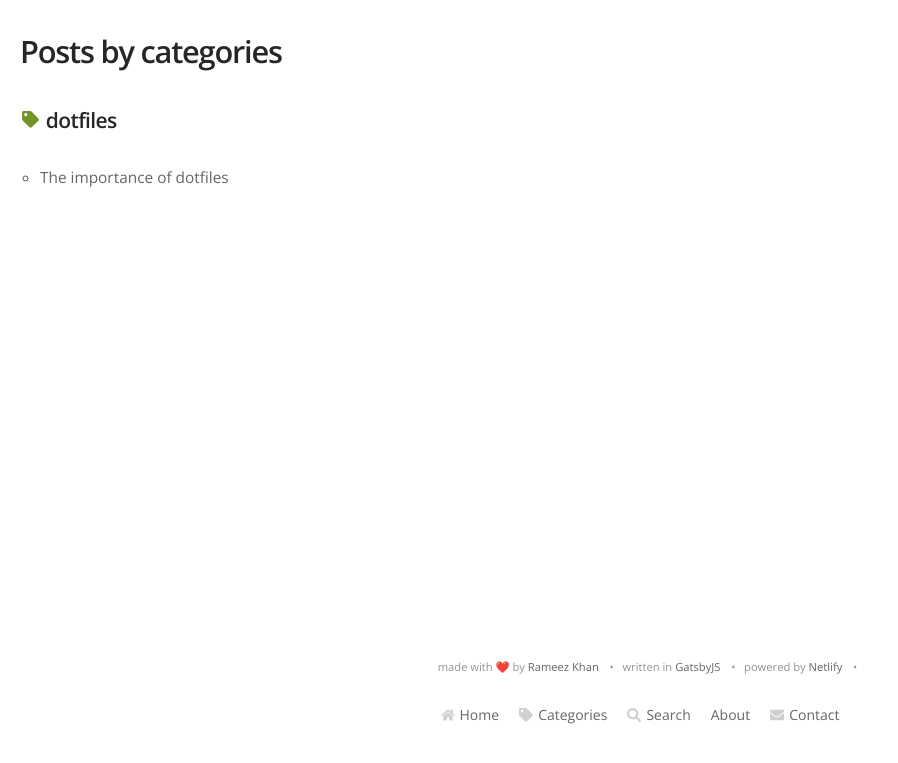
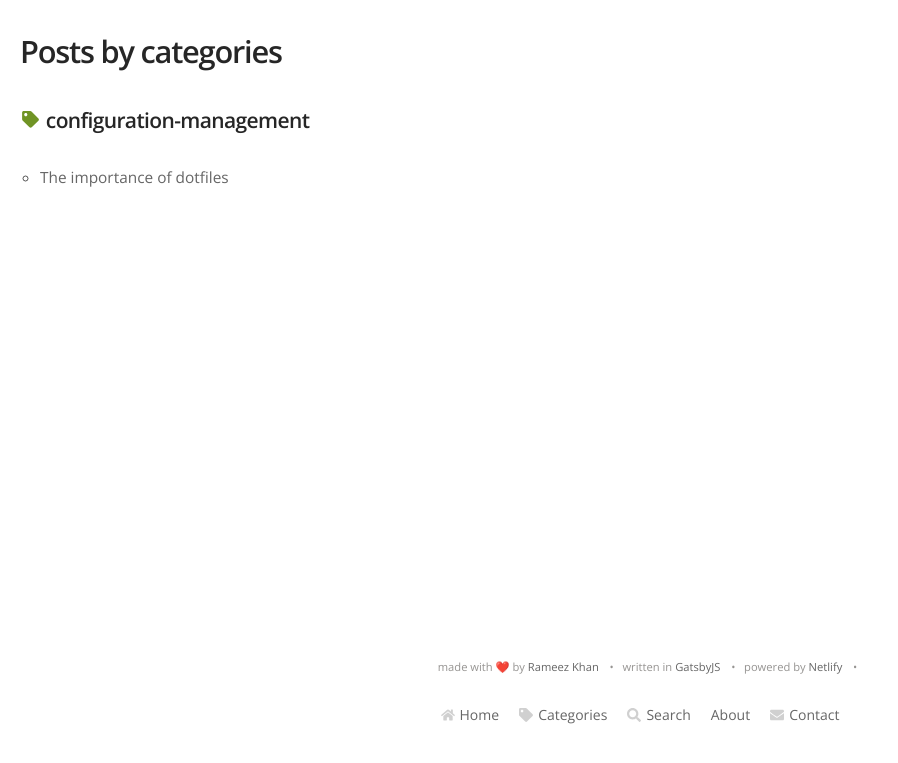
Before and after one commit to sherry975-rxi/blog, a Gatsby site: page /category in a window 1280 px wide. Shown: the part 65-828 px from the top of the page, without its empty margins (0-898 px from the left). Built offline with nearby package versions, Linux system fonts and the light colour scheme; Gatsby itself is replaced by a stand-in of ours; some packages are replaced by stand-ins of ours.

Commit message:
WIP: Importance of dotfiles - Change category

```diff
--- a/content/posts/2018-12-21--the-importance-of-dotfiles/index.md
+++ b/content/posts/2018-12-21--the-importance-of-dotfiles/index.md
@@ -1,6 +1,6 @@
 ---
 title: "The importance of dotfiles"
-category: "dotfiles"
+category: "configuration-management"
 tags: ["dotfiles", "zsh"]
 cover: dotfiles-328932j32j-ajsdnkdsa.png
 author: Rameez Khan
```
